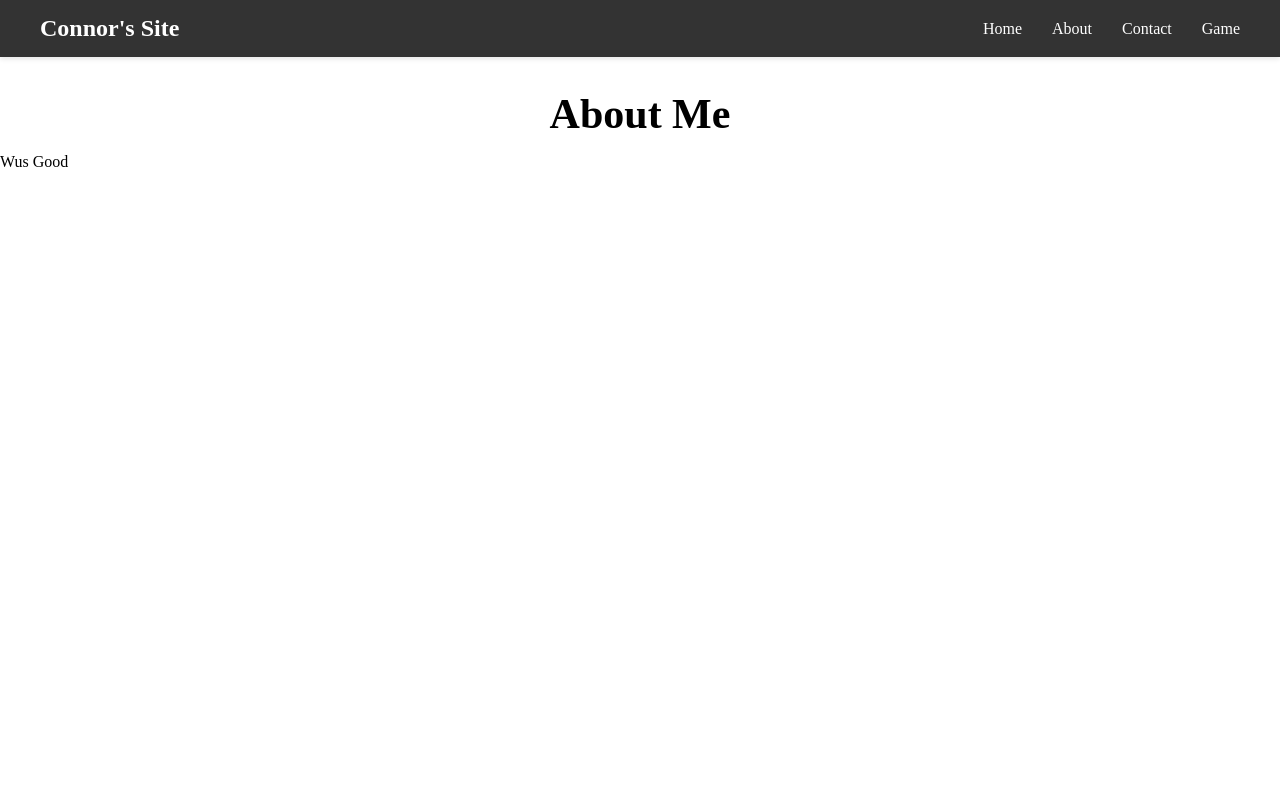
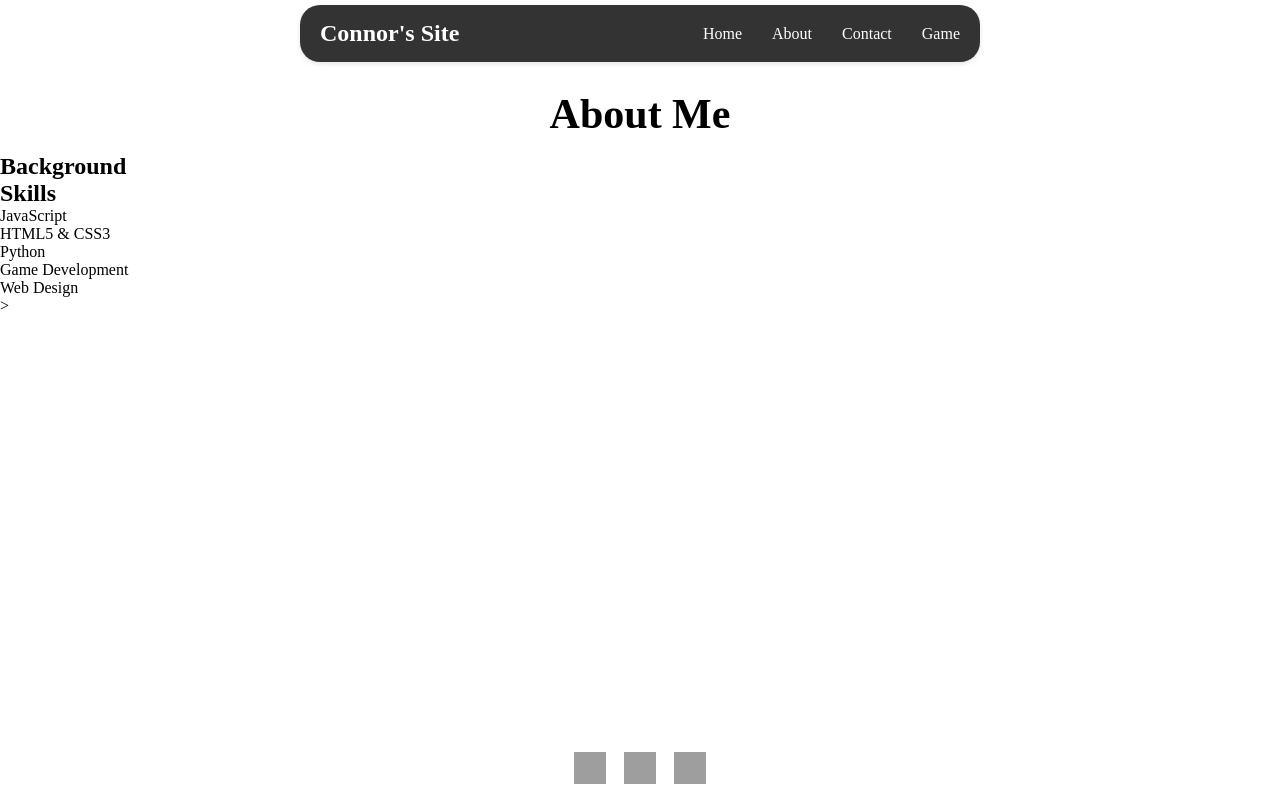
Before and after one commit to Demqnd/Connors-Webpage, a plain HTML site: page about.html in a window 1280 px wide. Drawn offline with Linux system fonts and the light colour scheme; grey boxes are pictures that could not be loaded.

Commit message:
Added controller movements and slight changes to navigation

```diff
--- a/about.html
+++ b/about.html
@@ -20,14 +20,32 @@
         </div>
     </nav>
 
-
-
-
-
     <div class="container">
         <h1>About Me</h1>
-        <p>Wus Good</p>
+        <h2>Background</h2>
+        <h2>Skills</h2>
+        <ul>
+          <li>JavaScript</li>
+          <li>HTML5 &amp; CSS3</li>
+          <li>Python</li>
+          <li>Game Development</li>
+          <li>Web Design</li>
+        </ul>>
     </div>
+
+    <footer class="footer-social">
+      <div class="social-links">
+        <a href="https://github.com/Demqnd" target="_blank" title="GitHub">
+          <img src="https://cdn.jsdelivr.net/gh/devicons/devicon/icons/github/github-original.svg" alt="GitHub" class="social-icon">
+        </a>
+        <a href="https://www.linkedin.com/in/connor-davison-257a97315/?trk=public-profile-join-page" target="_blank" title="LinkedIn">
+          <img src="https://cdn.jsdelivr.net/gh/devicons/devicon/icons/linkedin/linkedin-original.svg" alt="LinkedIn" class="social-icon">
+        </a>
+        <a href="mailto:connorjdavison@hotmail.com" title="Email">
+          <img src="https://upload.wikimedia.org/wikipedia/commons/4/4e/Mail_%28iOS%29.svg" alt="Outlook" class="social-icon">
+        </a>
+      </div>
+    </footer>
 
     <script src="script.js"></script>
 </body>
--- a/styles.css
+++ b/styles.css
@@ -7,12 +7,13 @@
 /* Fixed Navigation Bar */
 .navbar {
     position: fixed;        /* Stays in place when scrolling */
-    top: 0;                /* Sticks to the top */
-    left: 0;               /* Starts from left edge */
-    width: 100%;           /* Full width */
+    top: 5px;                /* Sticks to the top */
+    left: 300px;               /* Starts from left edge */
+    right: 300px;           /* Full width */
     background-color: #333; /* Dark background */
     z-index: 1000;         /* Appears above other content */
     box-shadow: 0 2px 5px rgba(0,0,0,0.1); /* Subtle shadow */
+    border-radius: 20px;
 }
 
 .nav-container {
@@ -40,17 +41,20 @@
     color: white;
     text-decoration: none;
     font-size: 16px;
-    padding: 15px 0;
-    transition: color 0.3s ease;
+    padding: 0px 0;
+    transition: color 0.2s ease;
 }
 
 .nav-links a:hover {
-    color: #4CAF50; /* Green color on hover */
+    color: rgb(55, 55, 252); /* Green color on hover */
 }
+
 
 /* Add top margin to body content so it doesn't hide behind navbar */
 .container {
     margin-top: 80px; /* Push content below the fixed navbar */
+    min-height: 80vh; /* Ensure enough height for scrolling */
+    padding-bottom: 80px; /* Allow scrolling past content above footer */
 }
 
 h1 {
@@ -69,3 +73,35 @@ h1 {
     transform: scale(1.1); /* Make it 10% bigger */
     box-shadow: 0 8px 16px rgba(0,0,0,0.3); /* Add shadow for "popping out" effect */
 }
+
+/* Social media icon links */
+.social-links {
+  display: flex;
+  gap: 18px;
+  justify-content: center;
+  margin-top: 0;
+}
+
+.social-icon {
+  width: 32px;
+  height: 32px;
+  transition: transform 0.2s;
+}
+
+.social-icon:hover {
+  transform: scale(1.15);
+  filter: drop-shadow(0 2px 6px rgba(0,0,0,0.18));
+}
+
+/* Fixed footer for social links */
+.footer-social {
+  position: fixed;
+  left: 0;
+  bottom: 0;
+  width: 100%;
+  background: transparent;
+  display: flex;
+  justify-content: center;
+  padding: 18px 0 12px 0;
+  z-index: 1001;
+}
```
Also changed, not shown: python_game.html (+55 -0 lines).
